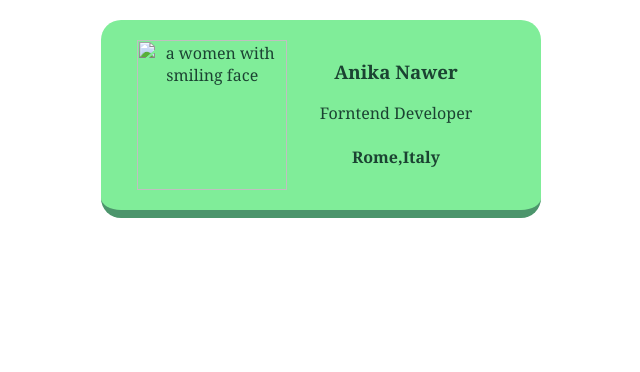
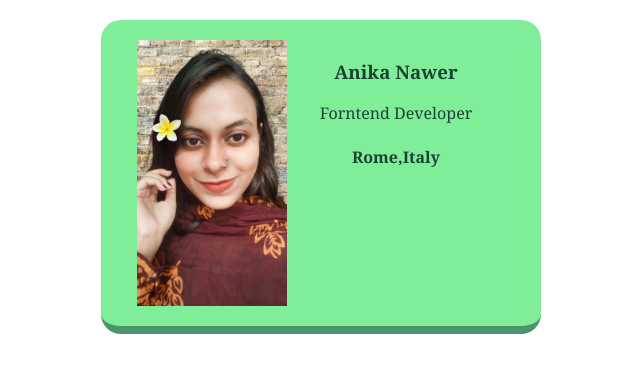
Before and after one commit to AnikaN1599/Bussiness-Card, a website built with Vite: page index.html in a window 1280 px wide. Shown: the whole page, without its empty margins (319-959 px from the left). Built offline with nearby package versions, Linux system fonts and the light colour scheme; files whose address does not match are found by name.

Commit message:
Update index.html

```diff
--- a/index.html
+++ b/index.html
@@ -4,7 +4,7 @@
   </head>
   <body>
     <div class="card">
-    <img class="avatar" src="images/per.jpg" alt="a women with smiling face">
+    <img class="avatar" src="images/per.png" alt="a women with smiling face">
     <div>
     <h3>Anika Nawer</h3>
     <p>Forntend Developer</p>
```
